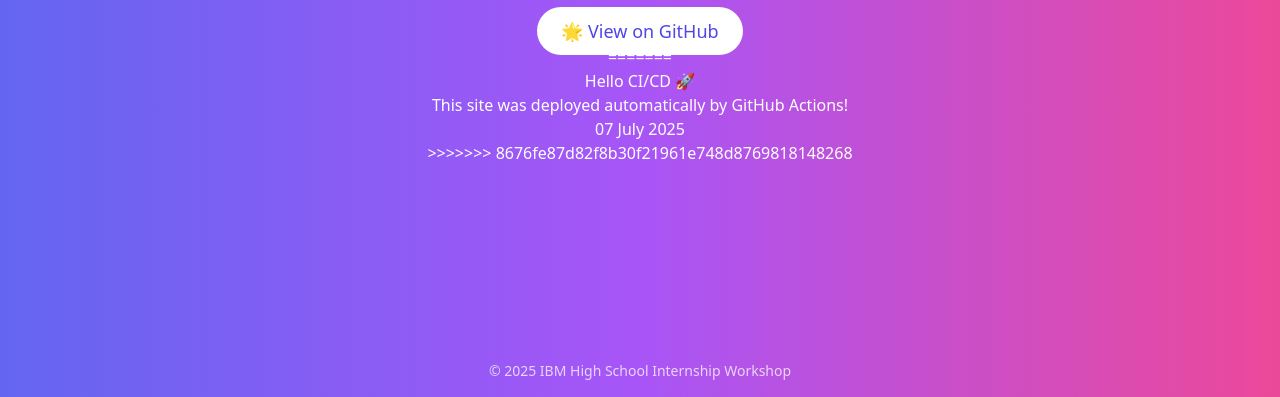
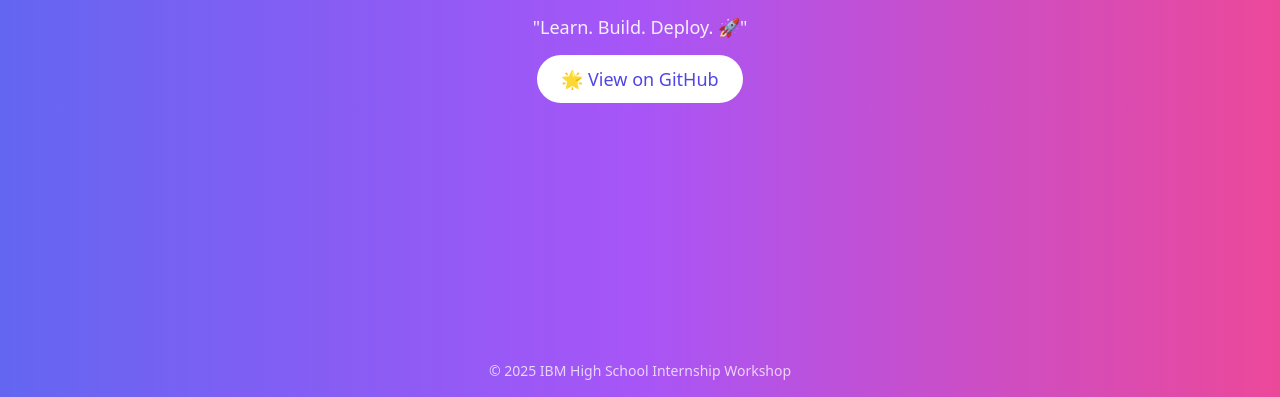
Before and after one commit to wezoax/simple-cicd-demo, a plain HTML site: page site/index.html in a window 1280 px wide. Shown: the part 403-800 px from the top of the page. Drawn offline with nearby package versions, Linux system fonts and the light colour scheme.

Commit message:
fix demo

```diff
--- a/site/index.html
+++ b/site/index.html
@@ -6,7 +6,6 @@
   <title>🚀 IBM High School Internship Workshop 2025</title>
   <script src="https://cdn.tailwindcss.com"></script>
 </head>
-<<<<<<< HEAD
 <body class="bg-gradient-to-r from-indigo-500 via-purple-500 to-pink-500 text-white h-screen flex flex-col justify-center items-center">
   <div class="text-center animate-fadeIn">
     <h1 class="text-5xl font-extrabold mb-4">👋 Welcome Trainees!</h1>
@@ -30,11 +29,5 @@
       animation: fadeIn 1.5s ease-out;
     }
   </style>
-=======
-<body>
-    <h1>Hello CI/CD 🚀</h1>
-    <p>This site was deployed automatically by GitHub Actions!</p>
-    <p>07 July 2025</p>
->>>>>>> 8676fe87d82f8b30f21961e748d8769818148268
 </body>
 </html>
```
